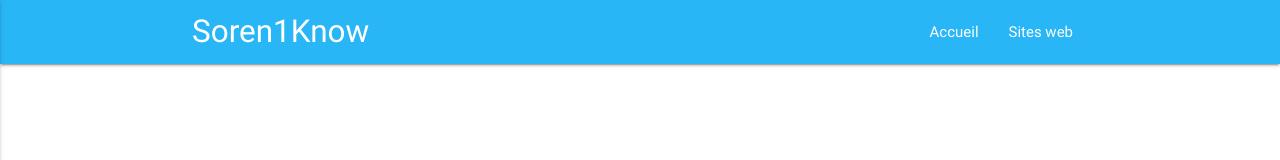
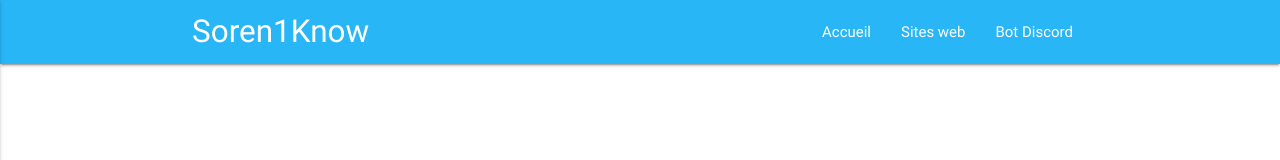
Before and after one commit to MrDragon72/mrdragon72.github.io, a plain HTML site: page botdiscord.html in a window 1280 px wide. Shown: the top 160 px of the page. Drawn offline with nearby package versions, Linux system fonts and the light colour scheme.

Commit message:
Update botdiscord.html

```diff
--- a/botdiscord.html
+++ b/botdiscord.html
@@ -16,11 +16,13 @@
       <ul class="right hide-on-med-and-down">
         <li><a href="index.html">Accueil</a></li>
 		<li><a href="websites.html">Sites web</a></li>
+	      		<li><a href="botdiscord.html">Bot Discord</a></li>
       </ul>
 
       <ul id="nav-mobile" class="side-nav">
         <li><a href="index.html">Accueil</a></li>
 		<li><a href="websites.html">Sites web</a></li>
+	      		<li><a href="botdiscord.html">Bot Discord</a></li>
       </ul>
       <a href="index.html" data-activates="nav-mobile" class="button-collapse"><i class="material-icons">menu</i></a>
     </div>
```
